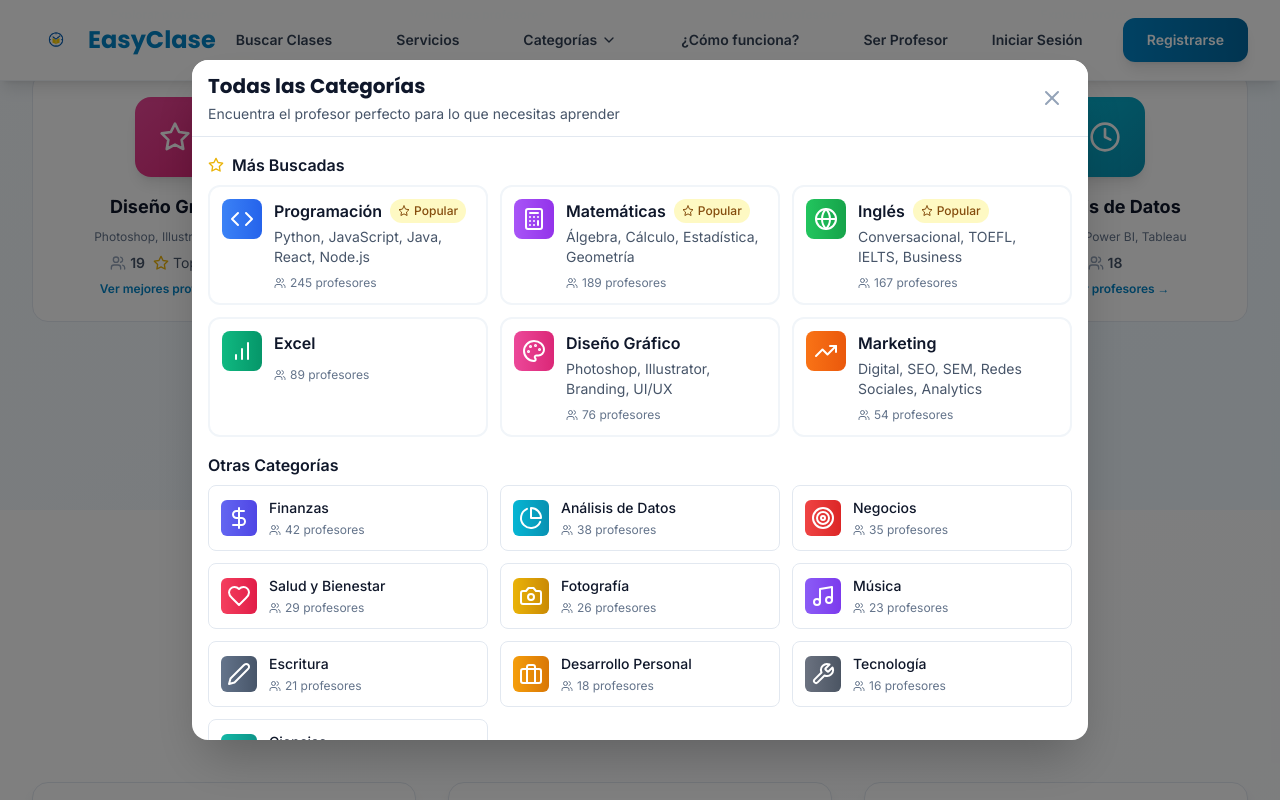
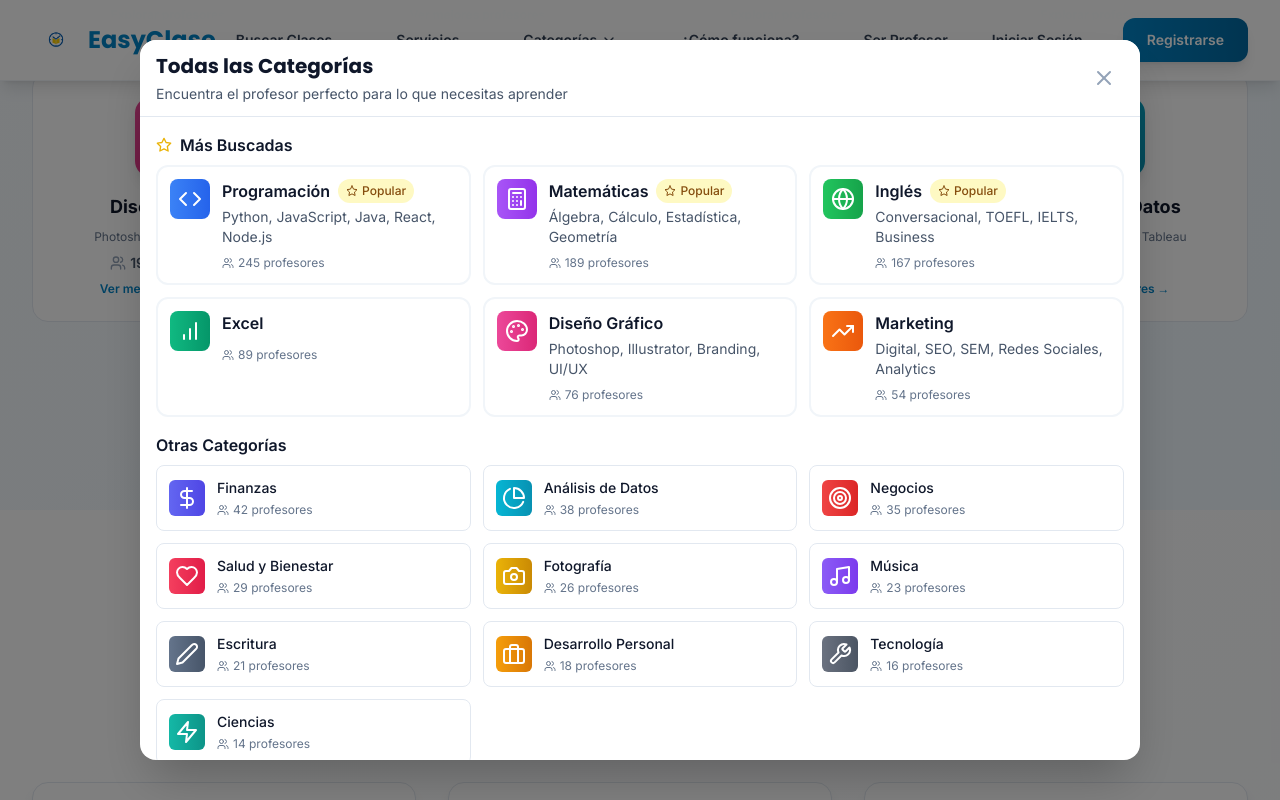
Before and after one commit to Zafiadomgit/EasyClase, a React (Vite) app: page / in a window 1280 px wide. Both pictures are taken after a click on the button "Ver todas las categorías". Shown: the part 2083-2883 px from the top of the page. Built offline with nearby package versions, Linux system fonts and the light colour scheme; the HTML template or start-up script is replaced by a standard one.

Commit message:
fix: FORZAR modal visible con z-index extremo

```diff
--- a/src/components/Modal/CategoriesModal.jsx
+++ b/src/components/Modal/CategoriesModal.jsx
@@ -204,12 +204,25 @@ const CategoriesModal = ({ isOpen, onClose, highlightCategory = null }) => {
 
   return (
     <div
-      className="fixed top-0 left-0 w-full h-full bg-black bg-opacity-50 z-[10000] flex items-center justify-center p-4"
+      className="fixed inset-0 bg-black bg-opacity-50 flex items-center justify-center p-4"
       onClick={handleBackdropClick}
+      style={{
+        zIndex: 999999,
+        position: 'fixed',
+        top: 0,
+        left: 0,
+        right: 0,
+        bottom: 0
+      }}
     >
       <div
-        className="bg-white rounded-2xl max-w-4xl w-full max-h-[85vh] overflow-y-auto shadow-2xl"
+        className="bg-white rounded-2xl w-full overflow-y-auto shadow-2xl"
         onClick={(e) => e.stopPropagation()}
+        style={{
+          maxWidth: '1000px',
+          maxHeight: '90vh',
+          zIndex: 999999
+        }}
       >
         {/* Header */}
         <div className="sticky top-0 bg-white border-b border-secondary-200 px-4 py-3 rounded-t-2xl">
```
